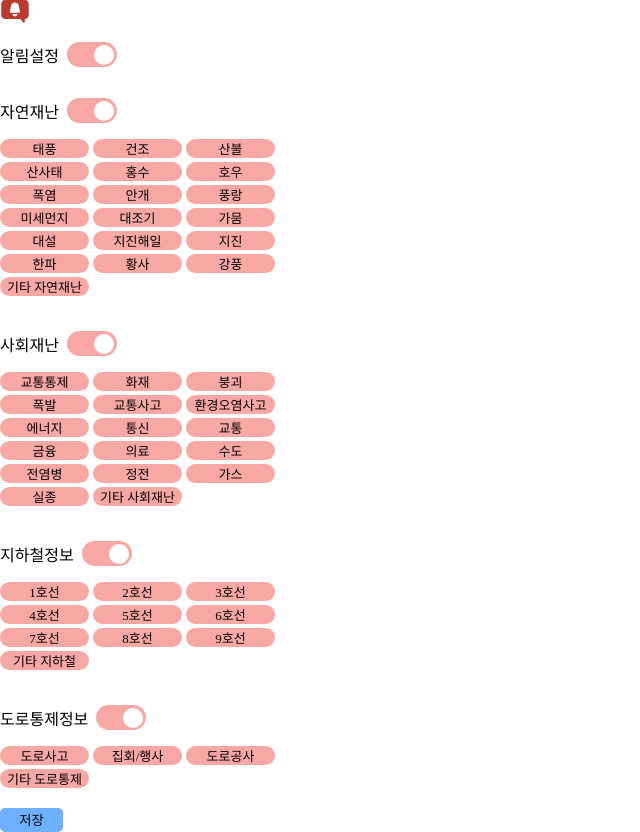
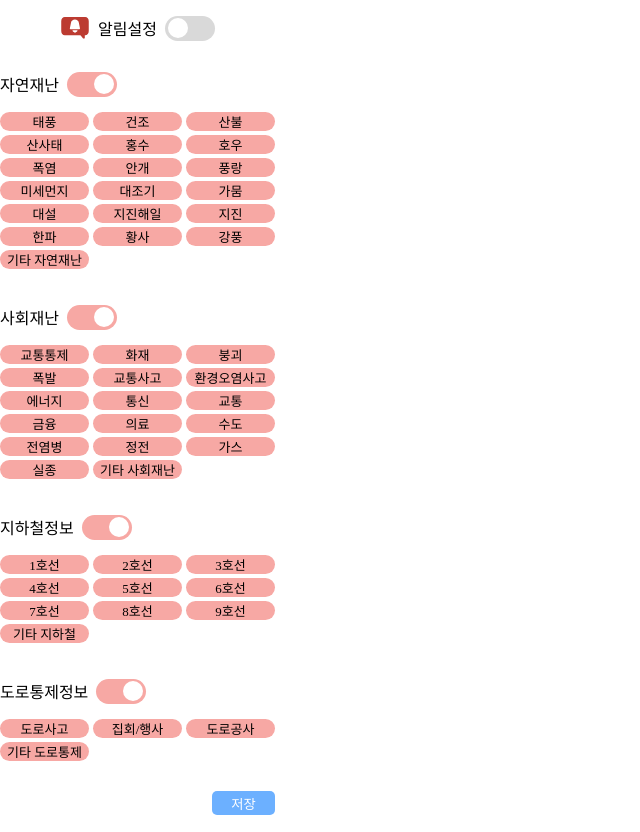
Before and after one commit to bbiyongbbiyong/bbiyong-front, a React (Create React App) app: page /notify in a window 1280 px wide. Shown: the whole page, without its empty margins (0-640 px from the left). Built offline with nearby package versions, Linux system fonts and the light colour scheme; a web font is replaced by a local one.

Commit message:
design(Notification): 알림설정 버튼, 저장 버튼 위치 잡기

```diff
--- a/src/css/Notification.css
+++ b/src/css/Notification.css
@@ -1,3 +1,23 @@
+#notification-page-container {
+  width: fit-content;
+  position: relative;
+}
+
+#onoff-box {
+  display: flex;
+  justify-content: space-between;
+  align-items: center;
+
+  padding: 0px 60px;
+}
+
+#setting-submit-container {
+  margin-top: 30px;
+
+  display: flex;
+  justify-content: end;
+}
+
 #setting-submit-button {
   width: 63px;
   height: 24px;
@@ -6,4 +26,5 @@
   border-radius: 5px;
 
   background-color: #6cb0ff;
+  color: #fff;
 }
--- a/src/pages/Notification.jsx
+++ b/src/pages/Notification.jsx
@@ -92,10 +92,9 @@ const Notification = () => {
   };
 
   return (
-    <>
-      <div>
+    <div id="notification-page-container">
+      <div id="onoff-box">
         <img src={notification} width="30" />
-        <div id="toggle-container">
         <p> 알림설정 </p>
         <input
           type="checkbox"
@@ -109,7 +108,6 @@ const Notification = () => {
         <label htmlFor="알림설정" className="toggleSwitch">
           <span className="toggleButton"></span>
         </label>
-        </div>
       </div>
 
       {notifyOn ? (
@@ -126,10 +124,12 @@ const Notification = () => {
         <div> 현재 수신 받는 알림이 없습니다</div>
       )}
 
+      <div id="setting-submit-container">
         <button id="setting-submit-button" onClick={onClickSave}>
           저장
         </button>
-    </>
+      </div>
+    </div>
   );
 };
 
```
Lines whose indentation alone changed are shown as unchanged.
